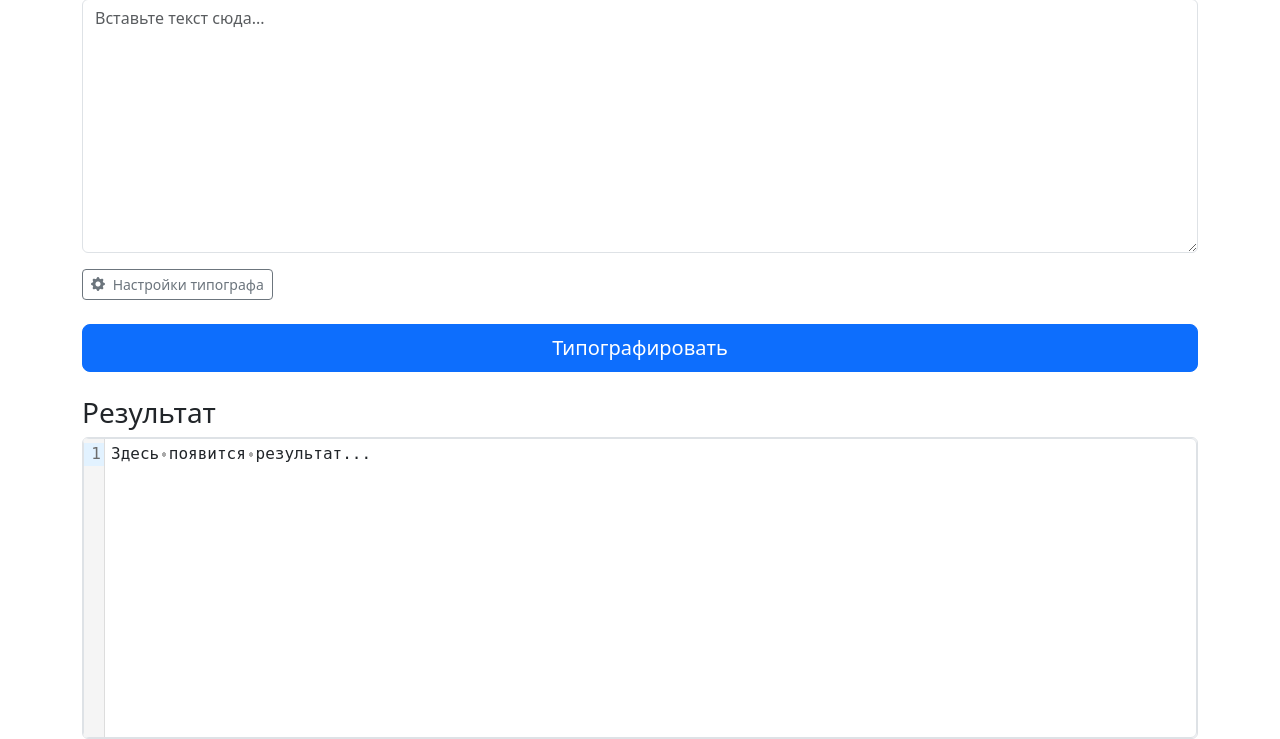
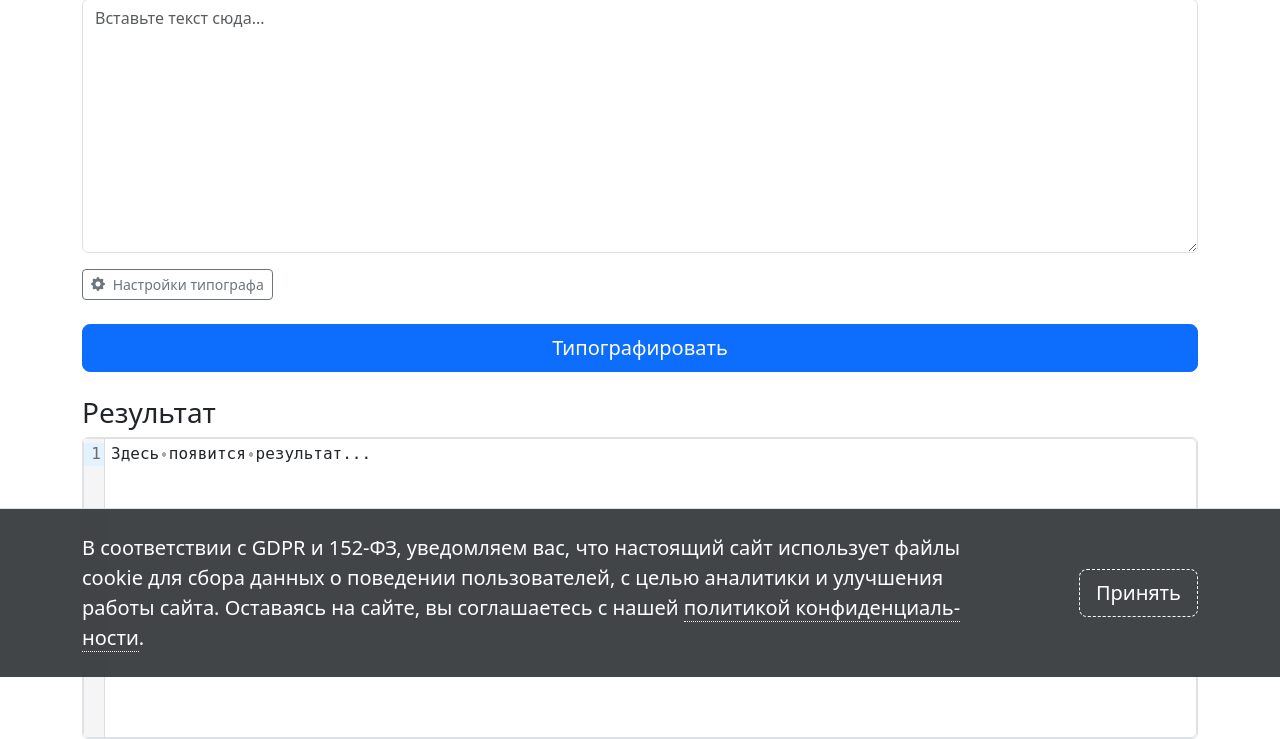
Before and after one commit to erjemin/etpgrf-site, a Django app: page / in a window 1280 px wide. Shown: the part 123-862 px from the top of the page. Run offline with Django 5.2, Linux system fonts and the light colour scheme; some libraries are stand-ins or nearby versions.

Commit message:
add: плашка о cookies и счетчиках

```diff
--- a/etpgrf_site/typograph/templates/typograph/base.html
+++ b/etpgrf_site/typograph/templates/typograph/base.html
@@ -73,10 +73,61 @@
         .result-box .etp-r-dot   { margin-right: -0.2em; }
         .result-box .etp-r-comma { margin-right: -0.2em; }
         .result-box .etp-r-colon { margin-right: -0.2em; }
+
+        /* --- Стили для Cookie Banner --- */
+        #cookie-banner {
+            backdrop-filter: blur(10px); /* Эффект размытия фона */
+            border-top: 1px solid var(--bs-border-color);
+            z-index: 1050; /* Поверх всего */
+        }
+        /* Светлая тема: темная плашка */
+        [data-bs-theme="light"] #cookie-banner {
+            background-color: rgba(33, 37, 41, 0.85); /* bg-dark с прозрачностью */
+            color: #fff;
+        }
+        [data-bs-theme="light"] #cookie-banner a {
+            color: #fff;
+            text-decoration: none;
+            border-bottom: 1px dotted #fff;
+        }
+        [data-bs-theme="light"] #cookie-banner a:hover {
+            border-bottom-style: solid;
+        }
+        [data-bs-theme="light"] #cookie-accept {
+            color: #fff;
+            border: 1px dashed #fff;
+            background: transparent;
+        }
+        [data-bs-theme="light"] #cookie-accept:hover {
+            background: rgba(255,255,255, 0.2);
+        }
+
+        /* Темная тема: светлая плашка */
+        [data-bs-theme="dark"] #cookie-banner {
+            background-color: rgba(248, 249, 250, 0.85); /* bg-light с прозрачностью */
+            color: #000;
+        }
+        [data-bs-theme="dark"] #cookie-banner a {
+            color: #000;
+            text-decoration: none;
+            border-bottom: 1px dotted #000;
+        }
+        [data-bs-theme="dark"] #cookie-banner a:hover {
+            border-bottom-style: solid;
+        }
+        [data-bs-theme="dark"] #cookie-accept {
+            color: #000;
+            border: 1px dashed #000;
+            background: transparent;
+        }
+        [data-bs-theme="dark"] #cookie-accept:hover {
+            background: rgba(0,0,0, 0.1);
+        }
     </style>
 </head>
 <body>
 
+{# ШАПКА и главное меню #}
 <nav class="navbar navbar-expand-lg navbar-dark bg-dark mb-4">
   <div class="container">
     <a class="navbar-brand" href="/">ETPGRF — единая типографика для веба</a>
@@ -84,9 +135,88 @@
 </nav>
 
 <div class="container">
-    {% block content %}{% endblock %}
+  {% block content %}{% endblock %}
+</div>
+
+{# Плашка о куках #}
+<div id="cookie-banner" class="fixed-bottom p-4 fs-5" style="display: none;">
+  <div class="container d-flex justify-content-between align-items-center">
+    <p class="mb-0 pe-5">
+      В&nbsp;соответствии с&nbsp;GDPR и&nbsp;152-ФЗ, уведомляем вас, что настоящий сайт использует файлы cookie
+      для&nbsp;сбора данных о&nbsp;поведении пользо&shy;вателей, с&nbsp;целью аналитики и&nbsp;улучшения работы
+      сайта. Оставаясь на&nbsp;сайте, вы&nbsp;соглашаетесь с&nbsp;нашей
+      <a href="/privacy-policy">политикой конфи&shy;денциаль&shy;ности</a>.
+    </p>
+    <button id="cookie-accept" class="btn btn-lg ms-3">Принять</button>
+  </div>
 </div>
 
 {# Bootstrap JS #}<script src="https://cdn.jsdelivr.net/npm/bootstrap@5.3.0/dist/js/bootstrap.bundle.min.js"></script>
+
+{# Логика куки-баннера и счетчиков #}
+<script>
+  (function () {
+    const COOKIE_KEY = 'cookie_consent';
+    const TTL_MS =60 * 1000; // 1 минута для отладки (потом поставить 90 дней: 90 * 24 * 60 * 60 * 1000 = 7776000000)
+
+    const banner = document.getElementById('cookie-banner');
+    const acceptButton = document.getElementById('cookie-accept');
+
+    function loadCounters() {
+      console.log("Загрузка счетчиков (Яндекс, Google)...");
+      // Код Яндекс.Метрики
+      // (function(m,e,t,r,i,k,a){...})(window, document, "script", "https://mc.yandex.ru/metrika/tag.js", "ym");
+      // ym(XXXXXX, "init", {...});
+
+      // Код Google Analytics
+      // window.dataLayer = window.dataLayer || [];
+      // function gtag(){dataLayer.push(arguments);}
+      // gtag('js', new Date());
+      // gtag('config', 'G-XXXXXXXXXX');
+
+      // Код Top.Mail.Ru
+      // (function(w, d, c) { ... })(window, document, "topmailru");
+
+      // и т.д.
+
+      // alert("Отладка. Счетчики загружены (здесь должен быть реальный код счетчиков).");
+    }
+
+    function checkConsent() {
+      const stored = localStorage.getItem(COOKIE_KEY);
+      if (!stored) return false;
+
+      try {
+        const data = JSON.parse(stored);
+        const now = Date.now();
+        // Проверяем, не истек ли срок
+        if (now - data.timestamp > TTL_MS) {
+          localStorage.removeItem(COOKIE_KEY);
+          return false;
+        }
+        return true;
+      } catch (e) {
+        return false;
+      }
+    }
+
+    if (checkConsent()) {
+      loadCounters();
+    } else {
+      banner.style.display = 'block';
+    }
+
+    acceptButton.addEventListener('click', function () {
+      const data = {
+        value: true,
+        timestamp: Date.now()
+      };
+      localStorage.setItem(COOKIE_KEY, JSON.stringify(data));
+      banner.style.display = 'none';
+      loadCounters();
+    });
+  })();
+</script>
+
 </body>
 </html>
```
